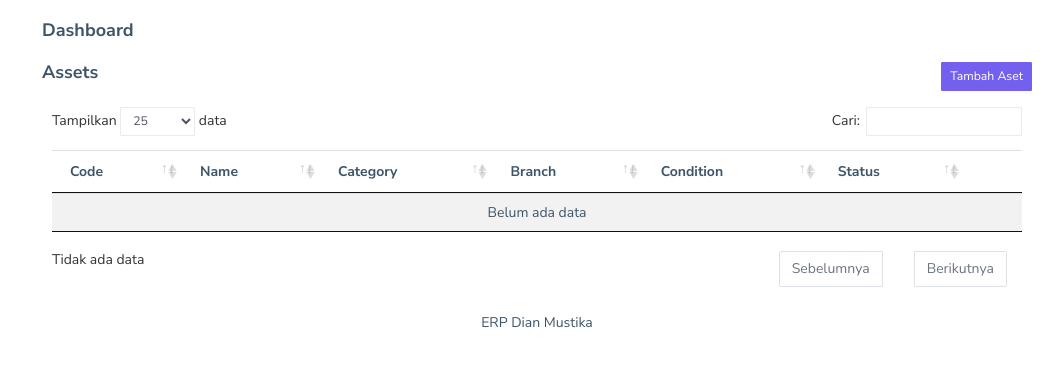
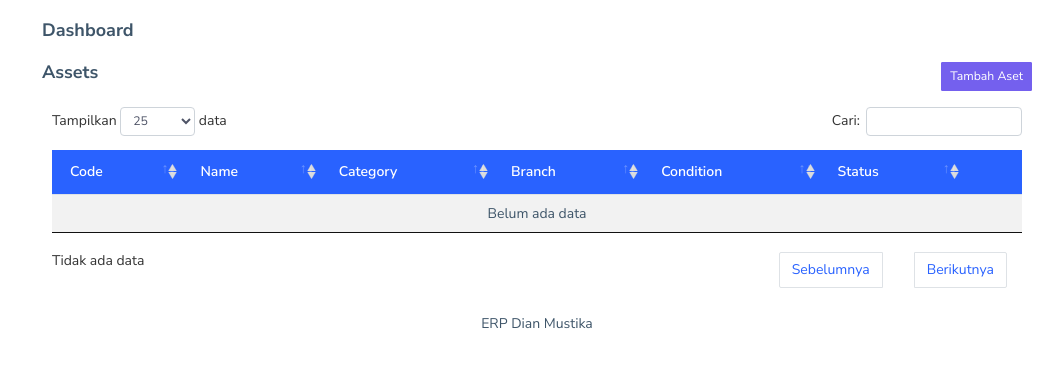
Before and after one commit to ardiandp/ERP, a Laravel app: template resources/views/assets/index.blade.php in a window 1280 px wide. Shown: the top 368 px of the page, without its empty margins (228-1280 px from the left). Run offline with Laravel 12, Linux system fonts and the light colour scheme; the template is opened without the code that fills it, so the values that code supplies are empty.

Commit message:
style: colored DataTables header and control polish

```diff
--- /dev/null
+++ b/public/theme/matrix-admin/datatables-theme.css
@@ -0,0 +1,53 @@
+/*
+ * DataTables look & feel for Matrix Admin (Bootstrap 4).
+ * Load after the DataTables core CSS and the Bootstrap 4 integration CSS.
+ */
+
+/* ---------- Colored table header ---------- */
+.dataTables_wrapper table.dataTable > thead > tr > th {
+    background-color: #2962ff;
+    color: #ffffff;
+    border-color: #2962ff;
+    border-bottom: 2px solid #2962ff;
+    font-weight: 600;
+    vertical-align: middle;
+    white-space: nowrap;
+}
+
+/* Keep the sort arrows white on the colored header */
+.dataTables_wrapper table.dataTable > thead > tr > th.sorting:before,
+.dataTables_wrapper table.dataTable > thead > tr > th.sorting:after,
+.dataTables_wrapper table.dataTable > thead > tr > th.sorting_asc:before,
+.dataTables_wrapper table.dataTable > thead > tr > th.sorting_asc:after,
+.dataTables_wrapper table.dataTable > thead > tr > th.sorting_desc:before,
+.dataTables_wrapper table.dataTable > thead > tr > th.sorting_desc:after {
+    color: #ffffff;
+}
+
+/* ---------- Controls (search, length) ---------- */
+.dataTables_wrapper .dataTables_length select,
+.dataTables_wrapper .dataTables_filter input {
+    border: 1px solid #ced4da;
+    border-radius: 4px;
+    padding: .25rem .5rem;
+}
+
+.dataTables_wrapper .dataTables_filter input {
+    margin-left: .5rem;
+}
+
+/* ---------- Pagination accent ---------- */
+.dataTables_wrapper .pagination .page-link {
+    color: #2962ff;
+}
+
+.dataTables_wrapper .pagination .page-item.active .page-link {
+    background-color: #2962ff;
+    border-color: #2962ff;
+    color: #ffffff;
+}
+
+/* ---------- Row hover ---------- */
+.dataTables_wrapper table.dataTable.table-striped > tbody > tr:hover {
+    background-color: rgba(41, 98, 255, 0.06);
+}
--- a/resources/views/layouts/app.blade.php
+++ b/resources/views/layouts/app.blade.php
@@ -9,6 +9,7 @@
     <link href="{{ asset('theme/matrix-admin/matrix-compat.css') }}" rel="stylesheet">
     <link href="{{ asset('theme/matrix-admin/assets/libs/datatables/media/css/jquery.dataTables.min.css') }}" rel="stylesheet">
     <link href="{{ asset('theme/matrix-admin/assets/libs/datatables.net-bs4/css/dataTables.bootstrap4.css') }}" rel="stylesheet">
+    <link href="{{ asset('theme/matrix-admin/datatables-theme.css') }}" rel="stylesheet">
 </head>
 <body>
 <div class="preloader">
```
